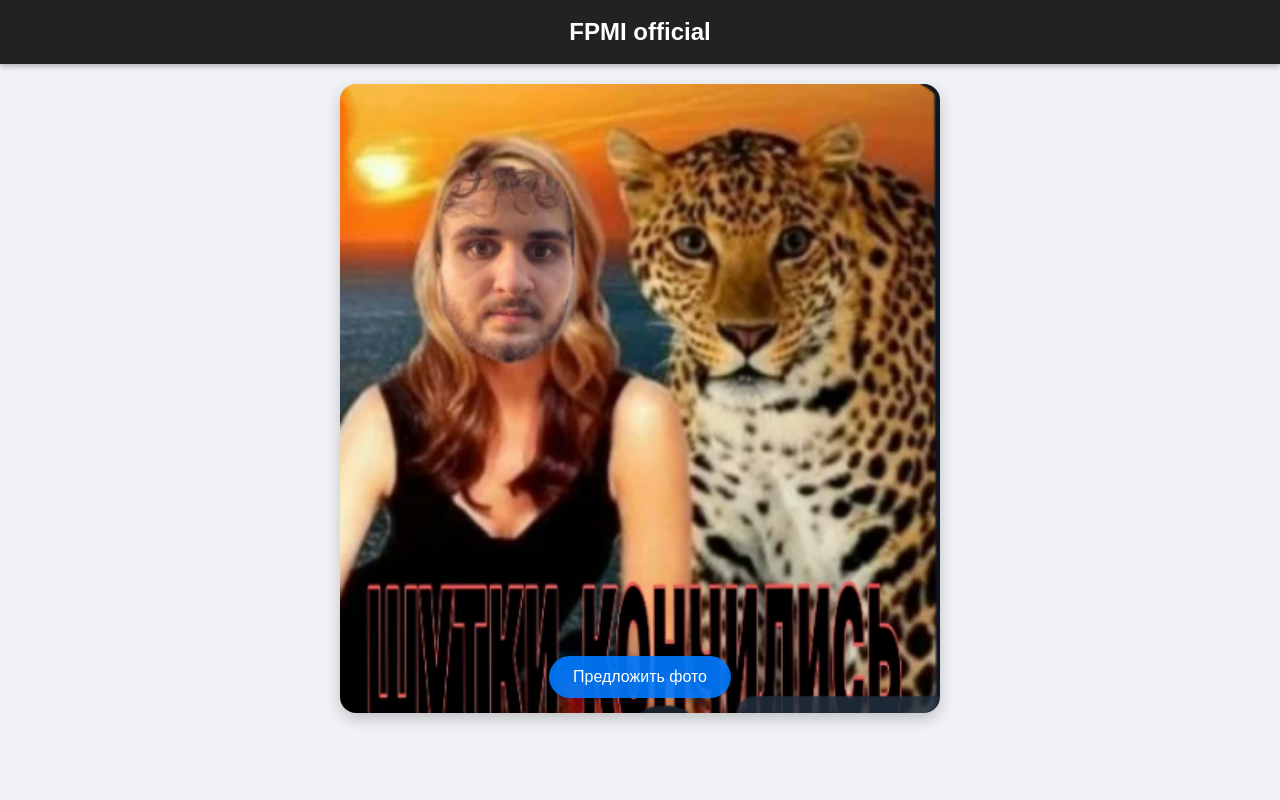
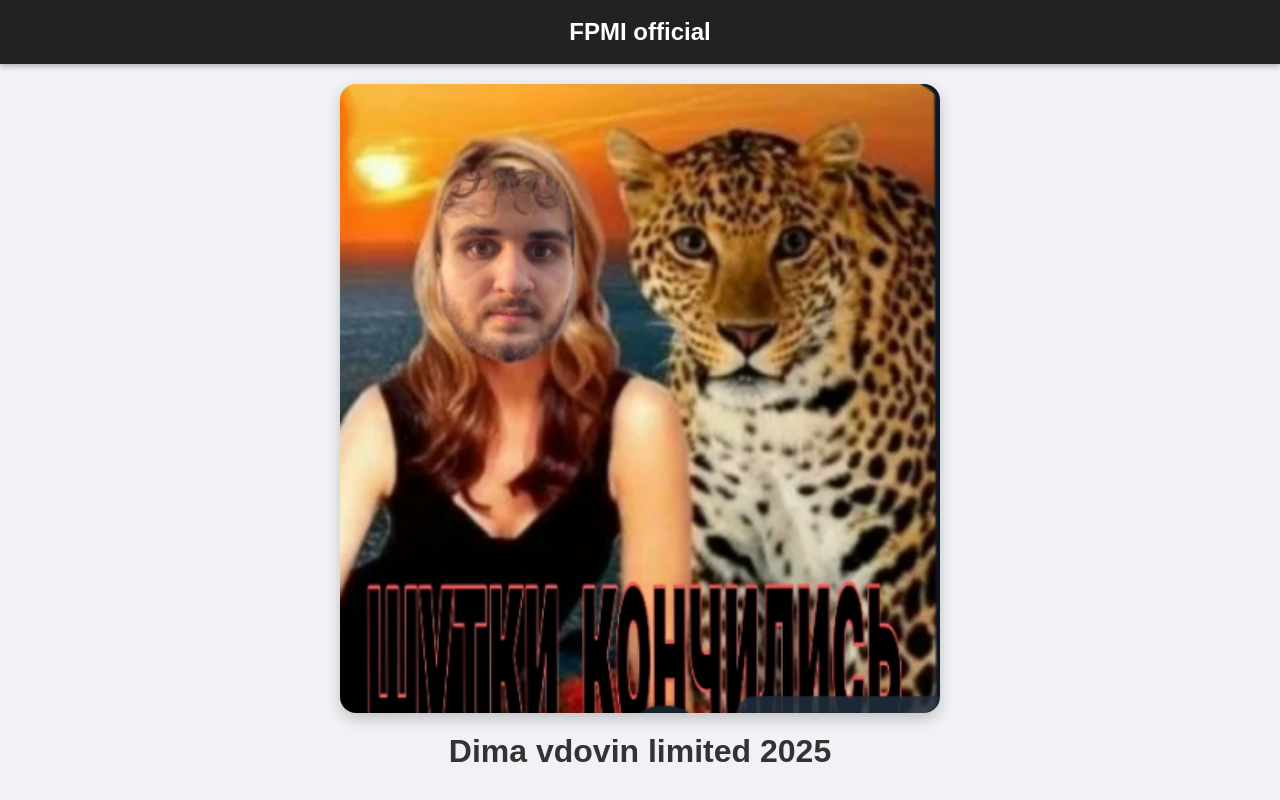
Before and after one commit to DukeOfKeys/fpmi-site, a website: page public/index.html in a window 1280 px wide. Drawn offline with Linux system fonts and the light colour scheme.

Commit message:
some changes

```diff
--- a/public/index.html
+++ b/public/index.html
@@ -11,9 +11,9 @@
 
   <div class="photo-container">
     <img id="photo" src="/uploads/photo.png" alt="Фото дня">
-    <a href="suggest.html" class="btn">Предложить фото</a>
+
   </div>
-
+<h1>Dima vdovin limited 2025</h1>
 
 </body>
 </html>
```
